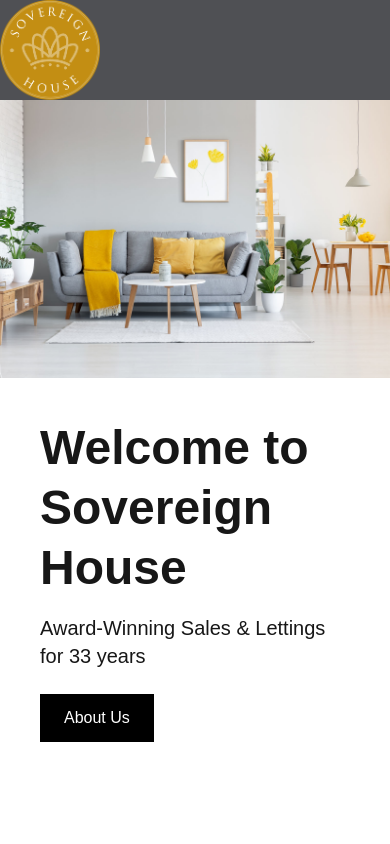
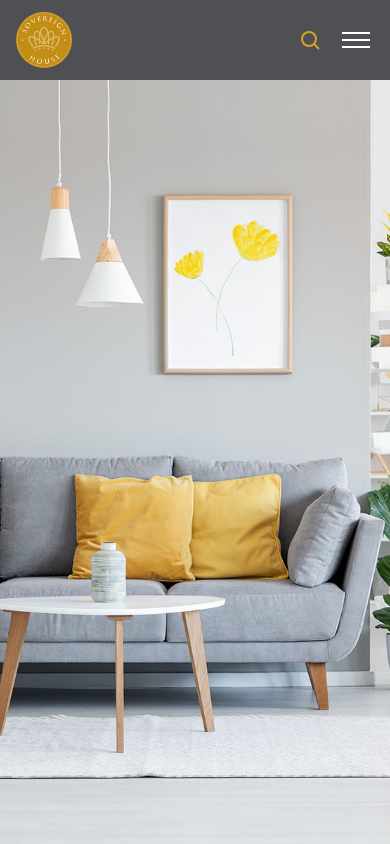
Before and after one commit to Yokeshwaran-k/propertysite, a Next.js app in the folder sovereign/: page / in a window 390 px wide. Shown: the top 844 px of the page. Built offline with nearby package versions, Linux system fonts and the light colour scheme.

Commit message:
Header /Footer/Hero
The above sections are chaged

```diff
--- a/sovereign/app/components/Footer.tsx
+++ b/sovereign/app/components/Footer.tsx
@@ -3,7 +3,7 @@ import Image from "next/image";
 
 export default function Footer() {
   return (
-    <footer className="bg-[#222] text-white py-12">
+    <footer className="bg-[#4f5054] text-white py-12">
       <div className="container mx-auto px-4">
 
         <div className="grid md:grid-cols-3 gap-8">
--- a/sovereign/app/components/Header.tsx
+++ b/sovereign/app/components/Header.tsx
@@ -1,13 +1,163 @@
+"use client";
+
 import Link from "next/link";
 import Image from "next/image";
+import { useState } from "react";
 
 export default function Header() {
+  const [menuOpen, setMenuOpen] = useState(false);
+
+  const menuItems = [
+    { name: "SALES", href: "/sales" },
+    { name: "LETTINGS", href: "#" },
+    { name: "ABOUT US", href: "#" },
+    { name: "OUR SERVICES", href: "#" },
+    { name: "REGISTER", href: "#" },
+    { name: "NEWS", href: "#" },
+    { name: "CONTACT", href: "#" },
+  ];
+
   return (
-    <header className="shadow-md bg-[#4f5054]">
-      <div className="flex">
-        <div className="header-menu">
-          <Image alt="Sovereign House Logo" width={100} height={100} src="/images/SovereignHouse-logo.png"/>
+    <header className="bg-[#4f5054] text-white sticky top-0 z-50 ">
+      <div className="max-w-[2000px] mx-auto px-4 sm:px-6 lg:px-8 h-20 md:h-24 lg:h-[110px] flex items-center justify-between">
+        {/* Logo */}
+        <Link href="/" className="flex-shrink-0">
+          <Image
+            src="/images/SovereignHouse-logo.png"
+            alt="Sovereign House"
+            width={80}
+            height={80}
+            priority
+            className="w-14 h-14 md:w-16 md:h-16 lg:w-[80px] lg:h-[80px]"
+          />
+        </Link>
+
+        {/* Desktop Navigation */}
+        <nav className="hidden xl:flex items-center gap-7 tracking-[1.5px] text-[13px] font-medium">
+          {menuItems.map((item) => (
+            <Link
+              key={item.name}
+              href={item.href}
+              className="hover:text-[#d5a52b] duration-300 whitespace-nowrap"
+            >
+              {item.name}
+            </Link>
+          ))}
+        </nav>
+
+        {/* Right Side - Desktop */}
+        <div className="hidden xl:flex items-center gap-8">
+          <Link
+            href="#"
+            className="flex items-center gap-2 uppercase tracking-[1.5px] text-[13px] hover:text-[#d5a52b] transition whitespace-nowrap"
+          >
+            <svg
+              xmlns="http://www.w3.org/2000/svg"
+              className="w-4 h-4 text-[#d5a52b]"
+              fill="none"
+              viewBox="0 0 24 24"
+              stroke="currentColor"
+              strokeWidth={2}
+            >
+              <circle cx="11" cy="11" r="7" />
+              <line x1="21" y1="21" x2="16.6" y2="16.6" />
+            </svg>
+            PROPERTY SEARCH
+          </Link>
+
+          <Link
+            href="#"
+            className="bg-[#c99922] hover:bg-[#b58718] px-6 py-3.5 uppercase tracking-[1.5px] text-[13px] font-semibold transition whitespace-nowrap"
+          >
+            FREE ONLINE VALUATION
+          </Link>
         </div>
+
+        {/* Mobile / Tablet: Search icon + Hamburger */}
+        <div className="flex xl:hidden items-center gap-4">
+          <Link href="#" aria-label="Property search" className="text-[#d5a52b]">
+            <svg
+              xmlns="http://www.w3.org/2000/svg"
+              className="w-6 h-6"
+              fill="none"
+              viewBox="0 0 24 24"
+              stroke="currentColor"
+              strokeWidth={2}
+            >
+              <circle cx="11" cy="11" r="7" />
+              <line x1="21" y1="21" x2="16.6" y2="16.6" />
+            </svg>
+          </Link>
+
+          <button
+            aria-label="Toggle menu"
+            onClick={() => setMenuOpen(!menuOpen)}
+            className="flex flex-col justify-center items-center w-9 h-9 gap-[5px]"
+          >
+            <span
+              className={`block h-[2px] w-7 bg-white transition-transform duration-300 ${
+                menuOpen ? "rotate-45 translate-y-[7px]" : ""
+              }`}
+            />
+            <span
+              className={`block h-[2px] w-7 bg-white transition-opacity duration-300 ${
+                menuOpen ? "opacity-0" : "opacity-100"
+              }`}
+            />
+            <span
+              className={`block h-[2px] w-7 bg-white transition-transform duration-300 ${
+                menuOpen ? "-rotate-45 -translate-y-[7px]" : ""
+              }`}
+            />
+          </button>
+        </div>
+      </div>
+
+      {/* Mobile / Tablet Menu Panel */}
+      <div
+        className={`xl:hidden overflow-hidden transition-[max-height] duration-300 ease-in-out bg-[#4f4f4f] ${
+          menuOpen ? "max-h-[600px]" : "max-h-0"
+        }`}
+      >
+        <nav className="flex flex-col px-6 py-4 gap-4 tracking-[1.5px] text-[14px] font-medium">
+          {menuItems.map((item) => (
+            <Link
+              key={item.name}
+              href={item.href}
+              onClick={() => setMenuOpen(false)}
+              className="hover:text-[#d5a52b] duration-300 border-b border-white/10 pb-3"
+            >
+              {item.name}
+            </Link>
+          ))}
+
+          <Link
+            href="#"
+            onClick={() => setMenuOpen(false)}
+            className="flex items-center gap-2 uppercase tracking-[1.5px] text-[14px] hover:text-[#d5a52b] transition pb-3"
+          >
+            <svg
+              xmlns="http://www.w3.org/2000/svg"
+              className="w-4 h-4 text-[#d5a52b]"
+              fill="none"
+              viewBox="0 0 24 24"
+              stroke="currentColor"
+              strokeWidth={2}
+            >
+              <circle cx="11" cy="11" r="7" />
+              <line x1="21" y1="21" x2="16.6" y2="16.6" />
+            </svg>
+            PROPERTY SEARCH
+          </Link>
+
+          <Link
+            href="#"
+            onClick={() => setMenuOpen(false)}
+            className="bg-[#c99922] hover:bg-[#b58718] px-6 py-3.5 uppercase tracking-[1.5px] text-[13px] font-semibold transition text-center"
+          >
+            FREE ONLINE VALUATION
+          </Link>
+        </nav>
       </div>
     </header>
   );
--- a/sovereign/app/components/Hero.tsx
+++ b/sovereign/app/components/Hero.tsx
@@ -1,38 +1,109 @@
+"use client";
+
 import Image from "next/image";
 import Link from "next/link";
+import { useState } from "react";
+
+const slides = [
+  {
+    image: "/images/1600-home.jpg",
+    alt: "Sovereign House - Living Room",
+  },
+  // Add more slides here if you have additional images
+];
 
 export default function Hero() {
+  const [current, setCurrent] = useState(0);
+
+  const prevSlide = () => {
+    setCurrent((prev) => (prev === 0 ? slides.length - 1 : prev - 1));
+  };
+
+  const nextSlide = () => {
+    setCurrent((prev) => (prev === slides.length - 1 ? 0 : prev + 1));
+  };
+
   return (
-    <section className="bg-white">
-      <div className="grid lg:grid-cols-2 items-center">
+    <section className="bg-[#4f5054]">
+      <div className="grid lg:grid-cols-2 min-h-[700px] lg:min-h-[700px]">
+        {/* Left - Text Content */}
+        <div className="order-2 lg:order-1 flex flex-col justify-center px-8 py-14 lg:px-16 lg:py-0">
+          <span className="text-[#d5a52b] uppercase tracking-[2px] text-sm font-semibold mb-4">
+            Welcome to Sovereign House
+          </span>
 
-        <div className="order-2 lg:order-1 p-10">
-          <h1 className="text-5xl font-bold leading-tight">
-            Welcome to Sovereign House
+          <h1 className="text-white  text-4xl md:text-4xl font-bold">
+            Award-Winning Sales &amp; Lettings
+            <br />for 33 years
           </h1>
-
-          <p className="mt-4 text-xl">
-            Award-Winning Sales & Lettings for 33 years
-          </p>
 
           <Link
             href="/about-us"
-            className="inline-block mt-6 bg-black text-white px-6 py-3"
+            className="inline-block mt-8 bg-[#c99922] hover:bg-[#b58718] text-white px-8 py-4 uppercase tracking-[1.5px] text-[13px] font-semibold transition w-fit"
           >
             About Us
           </Link>
         </div>
 
-        <div className="order-1 lg:order-2">
-          <Image
-            src="/images/1600-home.jpg"
-            alt="Sovereign House"
-            width={1600}
-            height={900}
-            className="w-full h-auto"
-          />
+        {/* Right - Image Carousel */}
+        <div className="order-1 lg:order-2 relative">
+          <div className="relative w-full h-[800px] lg:h-[800px]">
+            <Image
+              src={slides[current].image}
+              alt={slides[current].alt}
+              fill
+              priority
+              className="object-cover"
+            />
+          </div>
+
+          {/* Carousel Controls */}
+          {slides.length > 1 && (
+            <div className="absolute bottom-6 left-6 flex gap-2">
+              <button
+                onClick={prevSlide}
+                aria-label="Previous slide"
+                className="w-9 h-9 flex items-center justify-center bg-[#c99922]/90 hover:bg-[#c99922] text-white transition"
+              >
+                <svg
+                  xmlns="http://www.w3.org/2000/svg"
+                  className="w-4 h-4"
+                  fill="none"
+                  viewBox="0 0 24 24"
+                  stroke="currentColor"
+                  strokeWidth={2}
+                >
+                  <path
+                    strokeLinecap="round"
+                    strokeLinejoin="round"
+                    d="M15 19l-7-7 7-7"
+                  />
+                </svg>
+              </button>
+
+              <button
+                onClick={nextSlide}
+                aria-label="Next slide"
+                className="w-9 h-9 flex items-center justify-center bg-[#c99922]/90 hover:bg-[#c99922] text-white transition"
+              >
+                <svg
+                  xmlns="http://www.w3.org/2000/svg"
+                  className="w-4 h-4"
+                  fill="none"
+                  viewBox="0 0 24 24"
+                  stroke="currentColor"
+                  strokeWidth={2}
+                >
+                  <path
+                    strokeLinecap="round"
+                    strokeLinejoin="round"
+                    d="M9 5l7 7-7 7"
+                  />
+                </svg>
+              </button>
+            </div>
+          )}
         </div>
-
       </div>
     </section>
   );
```
